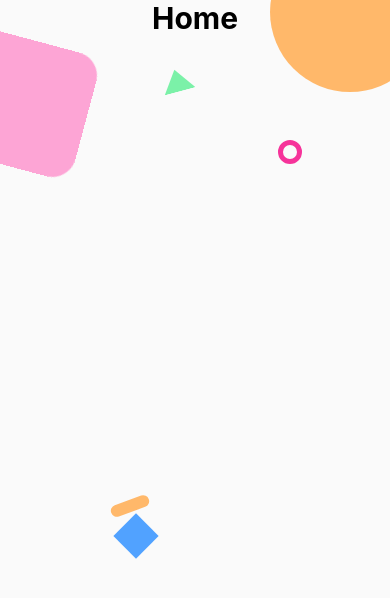
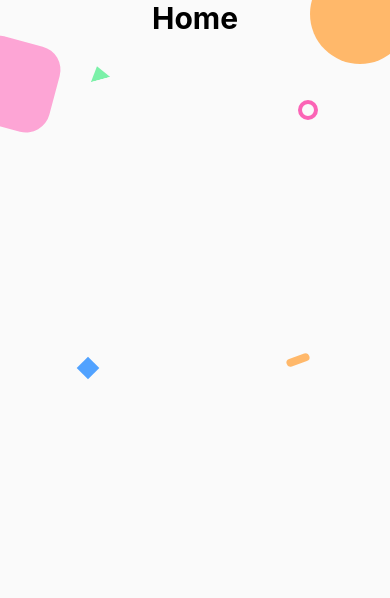
Before and after one commit to Schokett/hyodoWebsite, a React (Vite) app: page / in a window 390 px wide. Shown: the top 598 px of the page. Built offline with nearby package versions, Linux system fonts and the light colour scheme.

Commit message:
styling responsive

```diff
--- a/src/App.tsx
+++ b/src/App.tsx
@@ -5,12 +5,12 @@ function App() {
   return (
     <div className="bg-neutral-50 h-screen w-screen overflow-hidden relative z-0">
       <div className="fixed inset-0 -z-10 pointer-events-none">
-        <div className="bg-orange-300 rounded-full w-40 h-40 mx-auto -mt-7 -top-10 -right-10 absolute"></div>
-        <div className="bg-pink-300 w-32 h-32 rounded-3xl mx-auto absolute mt-10 rotate-15 -left-10"></div>
-        <div className="bg-green-300 w-8 h-8 mx-auto [clip-path:polygon(50%_30%,0%_100%,100%_100%)] absolute mt-15 left-40 -rotate-15 "></div>
-        <div className="border-pink-500 w-6 h-6 rounded-full border-5 bg-transparent absolute right-22 mt-35"></div>
-        <div className="bg-blue-400 w-8 h-8  mx-auto absolute -rotate-45 mt-130 left-30"></div>
-        <div className="bg-orange-300 w-10 h-3 rounded-full mx-auto absolute mt-125 right-60 -rotate-20 "></div>
+        <div className="bg-orange-300 rounded-full mx-auto w-25 h-25 -mt-7 -top-2 -right-5 lg:w-40 lg:h-40 lg:-mt-7 lg:-top-10 lg:-right-10 absolute "></div>
+        <div className="bg-pink-300  rounded-3xl mx-auto rotate-15 w-22 h-22 mt-10 -left-8 lg:w-32 lg:h-32  lg:mt-10 lg:-left-10 absolute"></div>
+        <div className="bg-green-300 mx-auto -rotate-15 [clip-path:polygon(50%_30%,0%_100%,100%_100%)] w-5 h-5  left-22 lg:w-8 lg:h-8 mt-15 lg:left-40 absolute"></div>
+        <div className="border-pink-400 rounded-full border-4 bg-transparent w-5 h-5 right-18 mt-25 lg:w-6 lg:h-6 lg:right-22 lg:mt-35 absolute"></div>
+        <div className="bg-blue-400 mx-auto -rotate-45 w-4 h-4 mt-90 left-20 lg:w-8 lg:h-8 lg:mt-130 lg:left-30 absolute"></div>
+        <div className="bg-orange-300 rounded-full -rotate-20 mx-auto w-6 h-2 mt-89 right-20 lg:w-10 lg:h-3 lg:mt-125 lg:right-60  absolute"></div>
       </div>
       <Outlet />
     </div>
```
